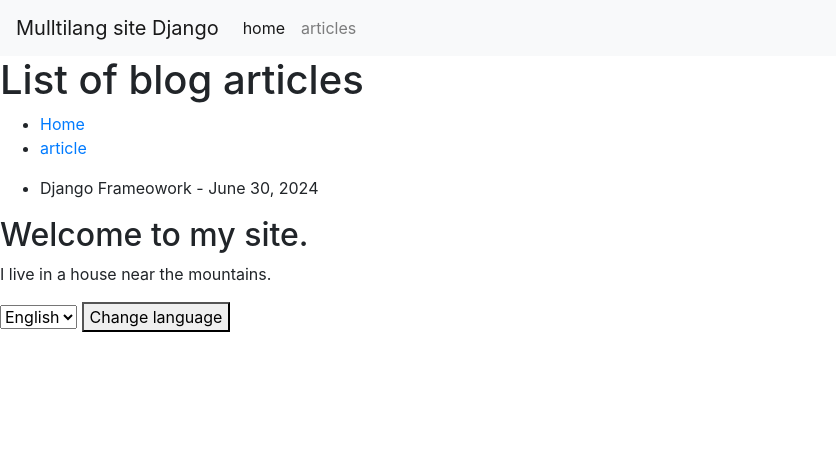
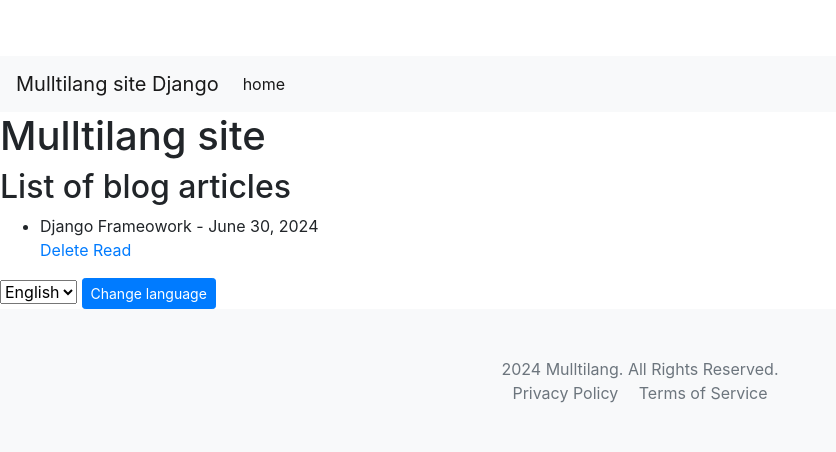
Before and after one commit to projosh/multilang_site, a Django app: page /en/ in a window 1280 px wide. Shown: the top 452 px of the page, without its empty margins (0-836 px from the left). Run offline with Django 5.2, Linux system fonts and the light colour scheme; data comes from the database, SQL or seed files in the repository; both versions use the stored data as it was after the commit; some libraries are stand-ins or nearby versions.

Commit message:
add CRUD

```diff
--- a/main/models.py
+++ b/main/models.py
@@ -9,3 +9,12 @@ class Article(models.Model):
 
     def __str__(self):
         return self.title
+
+
+class BlogArticle(models.Model):
+    title = models.CharField(max_length=200)
+    content = models.TextField()
+    publication_date = models.DateTimeField()
+
+    def __str__(self):
+        return self.title
--- a/main/templates/main/article_list.html
+++ b/main/templates/main/article_list.html
@@ -8,9 +8,14 @@
 <head>
     <meta charset="UTF-8">
     <meta name="viewport" content="width=device-width, initial-scale=1, shrink-to-fit=no">
+    <title>{% trans "List of blog articles" %}</title>
     <link href="https://stackpath.bootstrapcdn.com/bootstrap/4.3.1/css/bootstrap.min.css" rel="stylesheet">
-
-    <title>{% trans "List of blog articles" %}</title>
+    <style>
+        body {
+            padding-top: 56px;
+            margin: auto;
+        }
+    </style>
 </head>
 
 <body>
@@ -26,33 +31,29 @@
                 <li class="nav-item active">
                     <a class="nav-link" href="#">{%trans "home" %} <span class="sr-only">(current)</span></a>
                 </li>
-                <li class="nav-item">
-                    <a class="nav-link" href="#">{%trans "articles" %}</a>
-                </li>
             </ul>
         </div>
     </nav>
-    <h1>{% trans "List of blog articles" %}</h1>
-    <!--sidebar sans bootsrap-->
-    <div id="sidebar">
-        {% block sidebar %}
-        <ul>
-            <li><a href="/">Home</a></li>
-            <li><a href="/article_list/">article</a></li>
-        </ul>
-        {% endblock %}
-    </div>
+
+
+    <h1>{% trans "Mulltilang site" %}</h1>
+
+    <h2>{% trans "List of blog articles" %}</h2>
+
     <ul>
         {% for article in articles %}
+
         <li>{{ article.title }} - {{ article.publication_date }}</li>
+        <a href="{% url 'delete_article' article.id %}">{% trans "Delete" %}</a>
+        <a href="{% url 'article_detail' article.id %}"> {% trans "Read" %}</a>
+
         {% empty %}
         <li>{% trans "No articles found." %}</li>
+
         {% endfor %}
     </ul>
 
-    <h2>{% trans "Welcome to my site." %}</h2>
 
-    <p>{% trans "I live in a house near the mountains." %}</p>
 
     <form action="{% url 'set_language' %}" method="post">
         {% csrf_token %}
@@ -61,8 +62,19 @@
             <option value="en">{% trans "English" %}</option>
             <option value="fr">{% trans "French" %}</option>
         </select>
-        <button type="submit">{% trans "Change language" %}</button>
+        <button type="submit" class="btn btn-primary btn-sm">{% trans "Change language" %}</button>
     </form>
+
+    <footer class="py-5 bg-light">
+        <div class="container">
+            <p class="m-0 text-center text-muted">{% trans "2024 Mulltilang. All Rights Reserved." %}</p>
+            <div class="text-center">
+                <a href="#" class="text-muted mx-2">{% trans "Privacy Policy" %}</a>
+                <a href="#" class="text-muted mx-2">{% trans "Terms of Service" %}</a>
+            </div>
+        </div>
+    </footer>
+
 
 </body>
 
--- a/main/urls.py
+++ b/main/urls.py
@@ -2,6 +2,8 @@ from django.urls import path
 from . import views
 
 urlpatterns = [
-    path('', views.article_list, name='article_list')
-
+     path('', views.article_list, name='article_list'),  # List of articles
+    path('delete/<int:article_id>/', views.delete_article, name='delete_article'),  # Delete article
+    path('add/', views.add_article, name='add_article'),  # Add article
+    path('article/<int:article_id>/', views.article_detail, name='article_detail'),  # Article detail
 ]
--- a/main/views.py
+++ b/main/views.py
@@ -1,11 +1,37 @@
 
-from django.shortcuts import render
+from django.shortcuts import get_object_or_404, redirect, render
 from django.utils.translation import gettext as _
-
 from main.models import Article
+from .forms import ArticleForm
 
 # Create your views here.
 
+# list article
 def article_list(request):
     articles = Article.objects.all()
     return render(request, 'main/article_list.html', {'articles': articles})
+
+# detail article
+
+def article_detail(request, article_id):
+    article = get_object_or_404(Article, id=article_id)
+    return render(request, 'main/article_detail.html', {'article': article})
+
+# delete article
+def delete_article(request, article_id):
+    article = get_object_or_404(Article, id=article_id)
+    if request.method == 'POST':
+        article.delete()
+        return redirect('article_list')
+    return render(request, 'main/delete_article.html', {'article': article})
+
+def add_article(request):
+    if request.method == 'POST':
+        form = ArticleForm(request.POST)
+        if form.is_valid():
+            form.save()
+            return redirect('article_list')  # Rediriger vers la liste des articles après ajout
+    else:
+        form = ArticleForm()
+
+    return render(request, 'main/add_article.html', {'form': form})
--- a/multilang_site/settings.py
+++ b/multilang_site/settings.py
@@ -41,6 +41,8 @@ INSTALLED_APPS = [
     'django.contrib.messages',
     'django.contrib.staticfiles',
     'main',
+
+
 
 
 ]
```
Also changed, not shown: main/forms.py (+7 -2 lines), main/templates/main/article_detail.html (added, +25 -0 lines), main/templates/main/delete_article.html (added, +41 -0 lines), db.sqlite3, locale/fr/LC_MESSAGES/django.po, main/templates/main/article_create.html (added), 1 other file.
